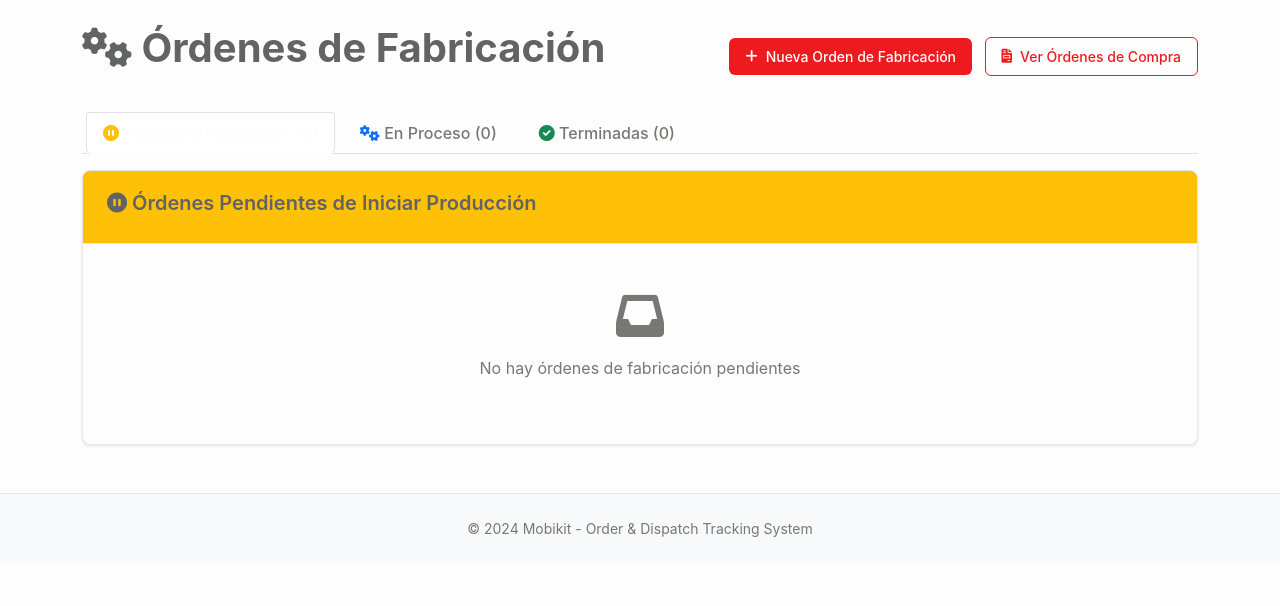
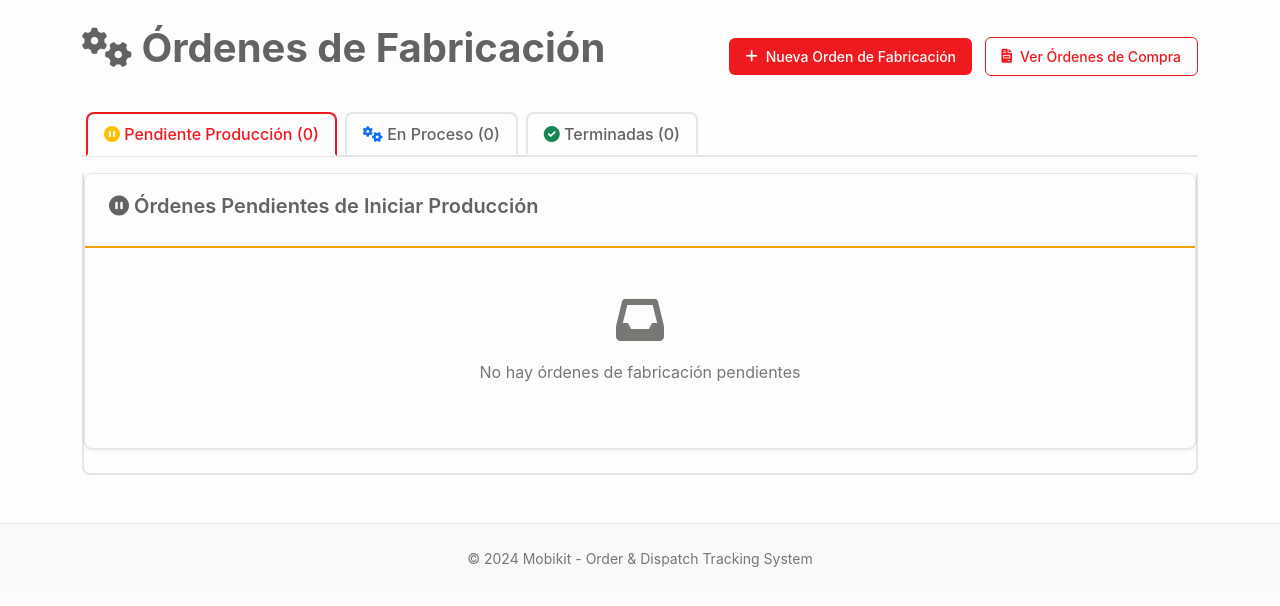
Before and after one commit to mobikitapp/Mobikit-Control-de-Gestion, a Flask app: page /ordenes_fabricacion in a window 1280 px wide. Shown: the part 80-686 px from the top of the page. Run offline with Flask 3, Linux system fonts and the light colour scheme; a user stored in the database is signed in; data that the repository does not hold is empty; some libraries are stand-ins or nearby versions.

Commit message:
Assistant checkpoint: Updated table/card headers to white backgrounds with colored text and borders
Assistant generated file changes:
- static/css/style.css: Update table and card headers to have white backgrounds with colored text and borders, Update table headers to have white backgrounds with colored text and borders, Update nav tabs to have white backgrounds with colored text and borders
- templates/ordenes_fabricacion.html: Remove background color classes from card headers to allow CSS styling, Remove background color classes from card headers to allow CSS styling, Remove background color classes from card headers to allow CSS styling

---

User prompt:

Ajustar la visualización. Todos los fondos de cabcera de tablas o tarjetas deben ser blancos y las Fuente de letras pueden ser a color. Bordes tambien pueden ser a color. Modifica todas las pestañas para cumplir con esto

Replit-Commit-Author: Assistant
Replit-Commit-Session-Id: bcf60b8d-2b9e-4341-aed6-6ef3362b8e7f

```diff
--- a/static/css/style.css
+++ b/static/css/style.css
@@ -171,12 +171,48 @@ h4, h5, h6 {
 }
 
 .card-header {
-    background-color: var(--mobikit-white);
-    border-bottom: 1px solid var(--mobikit-border);
+    background-color: var(--mobikit-white) !important;
+    border-bottom: 2px solid var(--mobikit-red);
     padding: 1.25rem 1.5rem;
     font-weight: 600;
-    color: var(--mobikit-gray);
+    color: var(--mobikit-red) !important;
     font-size: 1.1rem;
+}
+
+.card-header.bg-warning {
+    background-color: var(--mobikit-white) !important;
+    border-bottom: 2px solid var(--mobikit-warning);
+    color: var(--mobikit-warning) !important;
+}
+
+.card-header.bg-primary {
+    background-color: var(--mobikit-white) !important;
+    border-bottom: 2px solid var(--mobikit-red);
+    color: var(--mobikit-red) !important;
+}
+
+.card-header.bg-success {
+    background-color: var(--mobikit-white) !important;
+    border-bottom: 2px solid var(--mobikit-success);
+    color: var(--mobikit-success) !important;
+}
+
+.card-header.bg-info {
+    background-color: var(--mobikit-white) !important;
+    border-bottom: 2px solid var(--mobikit-info);
+    color: var(--mobikit-info) !important;
+}
+
+.card-header.bg-danger {
+    background-color: var(--mobikit-white) !important;
+    border-bottom: 2px solid var(--mobikit-danger);
+    color: var(--mobikit-danger) !important;
+}
+
+.card-header.bg-dark {
+    background-color: var(--mobikit-white) !important;
+    border-bottom: 2px solid var(--mobikit-gray);
+    color: var(--mobikit-gray) !important;
 }
 
 .card-body {
@@ -262,13 +298,15 @@ h4, h5, h6 {
     border-radius: 8px;
     overflow: hidden;
     margin-bottom: 0;
+    border: 2px solid var(--mobikit-red);
 }
 
 .table th {
-    background-color: var(--mobikit-hover);
+    background-color: var(--mobikit-white) !important;
     border: none;
+    border-bottom: 2px solid var(--mobikit-red);
     font-weight: 600;
-    color: var(--mobikit-gray);
+    color: var(--mobikit-red) !important;
     padding: 1rem;
     font-size: 0.875rem;
     text-transform: uppercase;
@@ -283,7 +321,7 @@ h4, h5, h6 {
 }
 
 .table tbody tr:hover {
-    background-color: transparent;
+    background-color: var(--mobikit-hover);
 }
 
 /* Badges - Notion Tags Style */
@@ -580,6 +618,44 @@ footer {
     }
 }
 
+/* Nav Tabs Override */
+.nav-tabs {
+    border-bottom: 2px solid var(--mobikit-border);
+}
+
+.nav-tabs .nav-link {
+    background-color: var(--mobikit-white) !important;
+    border: 2px solid var(--mobikit-border);
+    border-bottom: none;
+    color: var(--mobikit-gray) !important;
+    font-weight: 500;
+    margin-right: 0.25rem;
+    border-radius: 8px 8px 0 0;
+}
+
+.nav-tabs .nav-link:hover {
+    background-color: var(--mobikit-hover) !important;
+    border-color: var(--mobikit-red);
+    color: var(--mobikit-red) !important;
+}
+
+.nav-tabs .nav-link.active {
+    background-color: var(--mobikit-white) !important;
+    border-color: var(--mobikit-red);
+    border-bottom: 2px solid var(--mobikit-white);
+    color: var(--mobikit-red) !important;
+    position: relative;
+    z-index: 1;
+}
+
+/* Tab Content */
+.tab-content {
+    border: 2px solid var(--mobikit-border);
+    border-top: none;
+    border-radius: 0 0 8px 8px;
+    background-color: var(--mobikit-white);
+}
+
 /* Utilities */
 .text-muted {
     color: var(--mobikit-text-light) !important;
--- a/templates/ordenes_fabricacion.html
+++ b/templates/ordenes_fabricacion.html
@@ -40,7 +40,7 @@
     <!-- Panel Órdenes Pendientes de Producción -->
     <div class="tab-pane fade show active" id="pendientes-fab" role="tabpanel">
         <div class="card mt-3">
-            <div class="card-header bg-warning text-dark">
+            <div class="card-header bg-warning">
                 <h5><i class="fas fa-pause-circle"></i> Órdenes Pendientes de Iniciar Producción</h5>
             </div>
             <div class="card-body">
@@ -147,7 +147,7 @@
     <!-- Panel Órdenes en Proceso -->
     <div class="tab-pane fade" id="proceso-fab" role="tabpanel">
         <div class="card mt-3">
-            <div class="card-header bg-primary text-white">
+            <div class="card-header bg-primary">
                 <h5><i class="fas fa-cogs"></i> Órdenes en Proceso de Fabricación</h5>
             </div>
             <div class="card-body">
@@ -254,7 +254,7 @@
     <!-- Panel Órdenes Terminadas -->
     <div class="tab-pane fade" id="terminadas-fab" role="tabpanel">
         <div class="card mt-3">
-            <div class="card-header bg-success text-white">
+            <div class="card-header bg-success">
                 <h5><i class="fas fa-check-circle"></i> Órdenes de Fabricación Terminadas</h5>
             </div>
             <div class="card-body">
```
